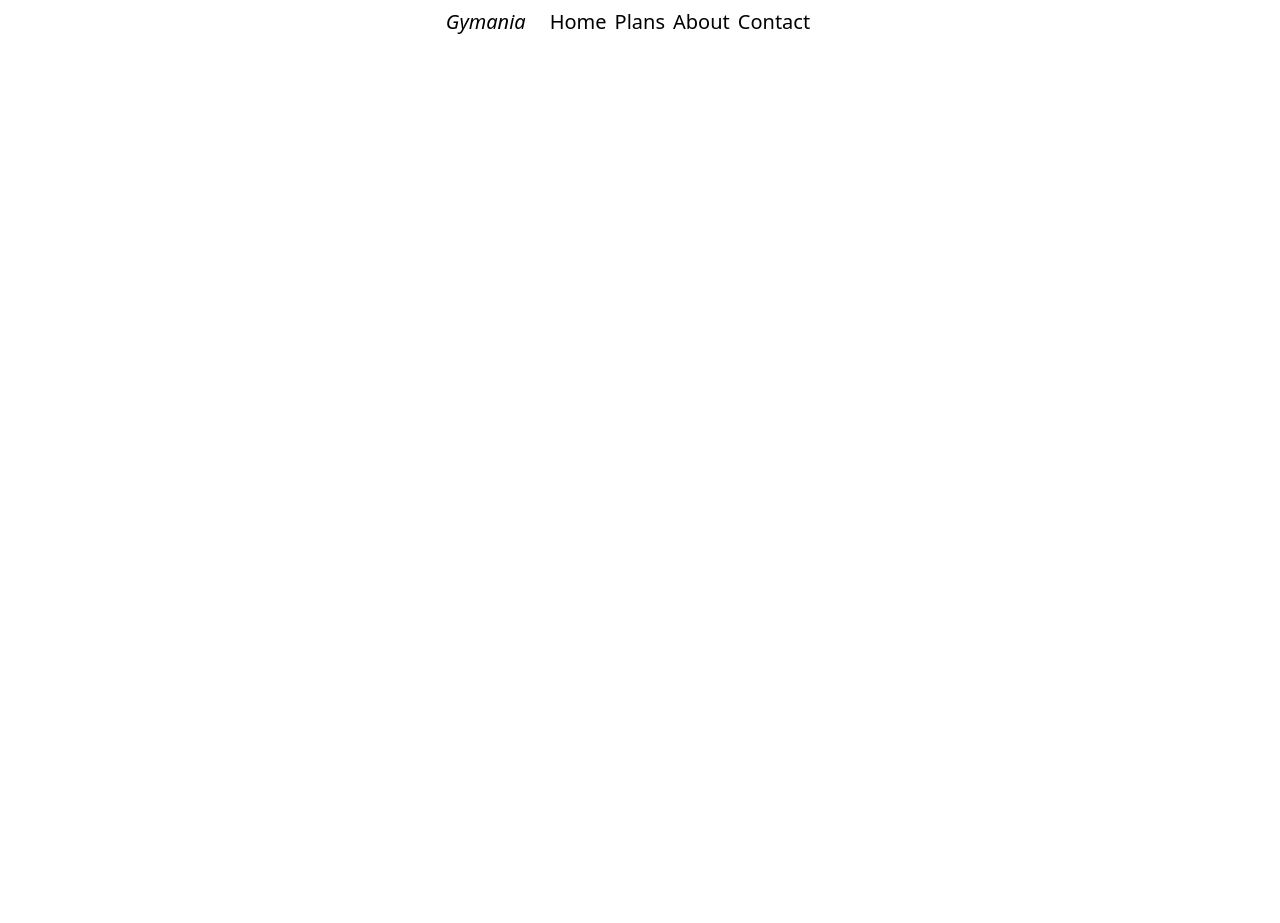
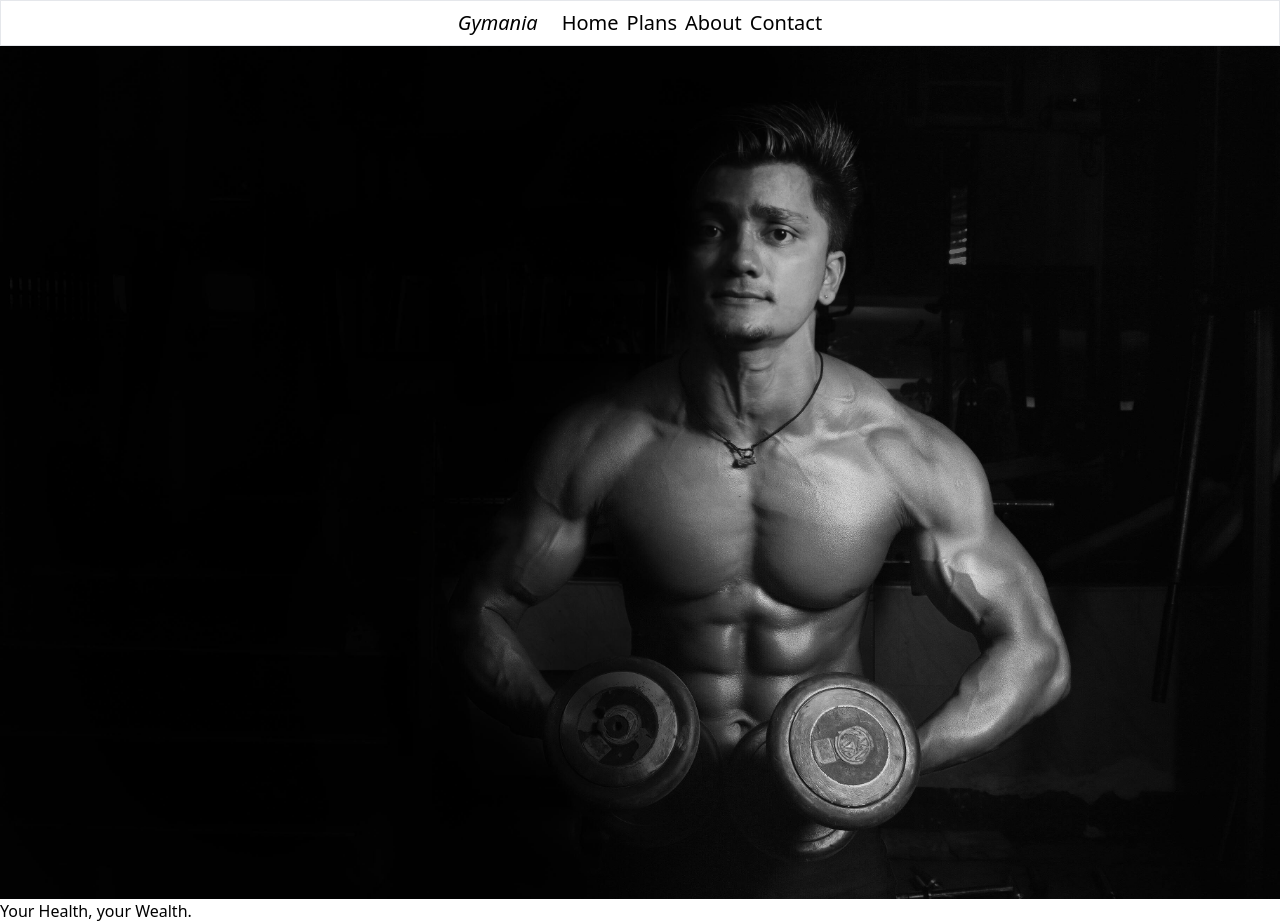
Before and after one commit to Solomon-Gachure/gymania, a React (Create React App) app: page / in a window 1280 px wide. Before the commit the page ends 800 px from the top, so only its background shows below. Built offline with nearby package versions, Linux system fonts and the light colour scheme.

Commit message:
Changes to the harmbuger menu

```diff
--- a/src/App.js
+++ b/src/App.js
@@ -1,3 +1,4 @@
+import Home from "./components/home";
 import Navbar from "./components/navbar";
 
 
@@ -5,6 +6,7 @@ function App() {
   return (
     <div >
       <Navbar/>
+      <Home/>
     </div>
   );
 }
--- /dev/null
+++ b/src/components/home.js
@@ -0,0 +1,15 @@
+import React from 'react'
+import hero from '../assets/gym.jpg'
+const Home = () => {
+  return (
+    <div className='h-full'>
+        <div>
+          <img
+           src={hero} alt="" />
+            <h1>Your Health, your Wealth.</h1>
+        </div>
+    </div>
+  )
+}
+
+export default Home
--- a/src/components/navbar.js
+++ b/src/components/navbar.js
@@ -11,8 +11,8 @@ const Navbar = () => {
         setMenu(false)
     }
   return (
-    <div className='w-full h-full'>
-        <div className='flex flex-row justify-center h-full items-center gap-6 p-2'>
+    <div className='h-full'>
+        <div className='flex justify-between md:justify-center  h-full  border gap-6 p-2'>
             <div>
                 <h1 className='italic text-xl'>Gymania</h1>
             </div>
@@ -23,16 +23,18 @@ const Navbar = () => {
                     <li>About</li>
                     <li>Contact</li>
                 </ul>
-            </div>
-            <div>
+                <div>
                 <CgGym size={27} className='cursor-pointer md:hidden' onClick={handleOpen} />
             </div>
+            </div>
+
+
         </div>
         {
             menu &&
-                <div className='w-[300px] h-full top-0 inset-0 z-50 bg-blue-400'>
-                    <div className=' h-screen   p-2 ease-in-out duration-300'>
-                    <ul className='flex flex-col gap-2 text-xl inset-0 top-0 z-50 w-full h-full '>
+                <div className=''>
+                    <div className='p-2 '>
+                    <ul className='flex flex-col gap-2 fixed text-3xl top-0 p-4 bg-blue-400 w-full h-screen ease-in-out duration-300  '>
                     <MdClose size={27}onClick={handleClose} />
                     <li>Home</li>
                     <li>Plans</li>
@@ -43,6 +45,7 @@ const Navbar = () => {
                 </div>
 
         }
+
     </div>
   )
 }
```
Also changed, not shown: src/assets/gym.jpg (added).
